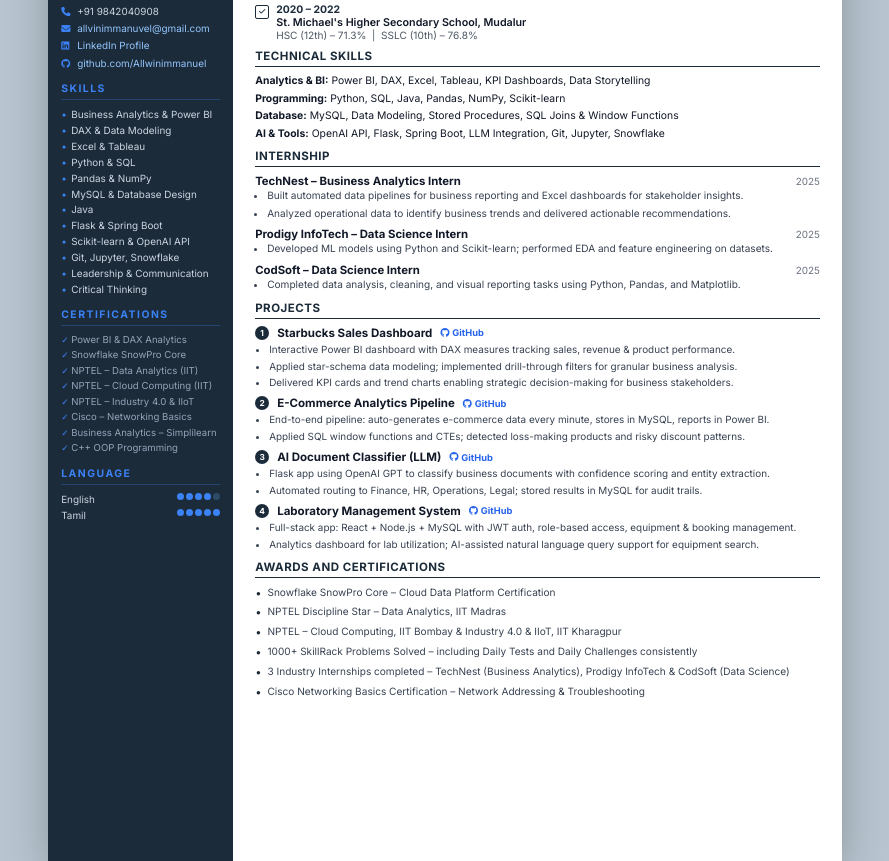
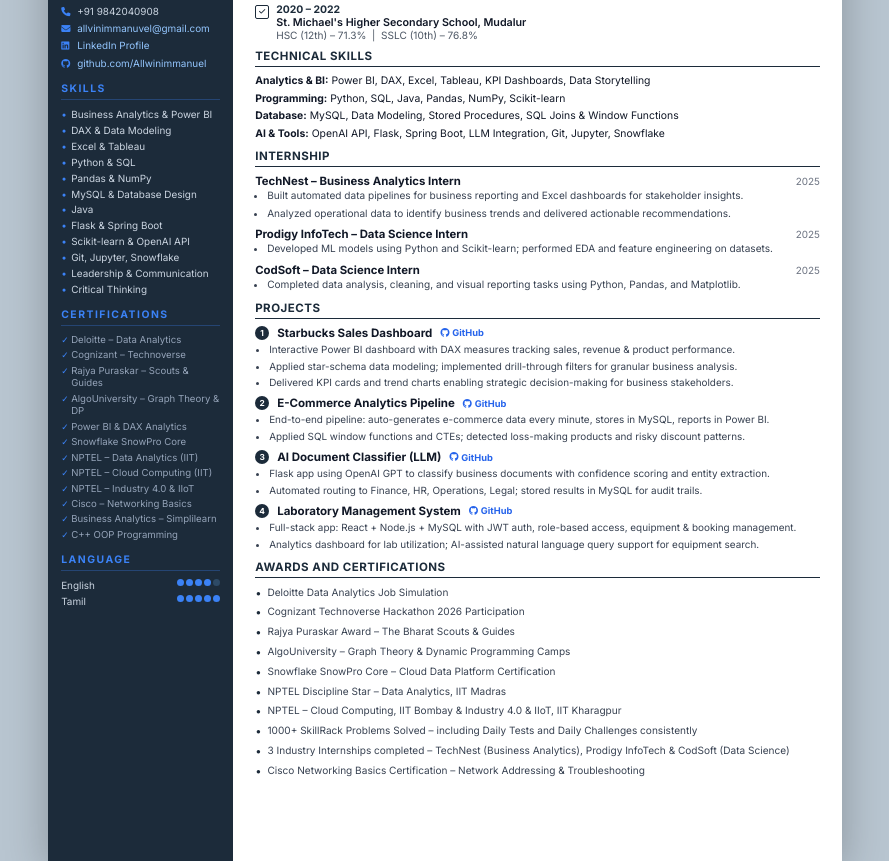
Before and after one commit to Allwinimmanuel/portfolio, a plain HTML site: page resume.html in a window 1280 px wide. Shown: the part 323-1184 px from the top of the page, without its empty margins (195-1084 px from the left). Drawn offline with Linux system fonts and the light colour scheme.

Commit message:
Update resume.html with new certificates

```diff
--- a/resume.html
+++ b/resume.html
@@ -217,6 +217,10 @@
       <div class="sk-item">Critical Thinking</div>
 
       <div class="s-hd">Certifications</div>
+      <div class="cert-l">Deloitte – Data Analytics</div>
+      <div class="cert-l">Cognizant – Technoverse</div>
+      <div class="cert-l">Rajya Puraskar – Scouts &amp; Guides</div>
+      <div class="cert-l">AlgoUniversity – Graph Theory &amp; DP</div>
       <div class="cert-l">Power BI &amp; DAX Analytics</div>
       <div class="cert-l">Snowflake SnowPro Core</div>
       <div class="cert-l">NPTEL – Data Analytics (IIT)</div>
@@ -340,6 +344,10 @@
 
     <div class="sec">
       <div class="sec-t">Awards and Certifications</div>
+      <div class="ach-item">Deloitte Data Analytics Job Simulation</div>
+      <div class="ach-item">Cognizant Technoverse Hackathon 2026 Participation</div>
+      <div class="ach-item">Rajya Puraskar Award – The Bharat Scouts &amp; Guides</div>
+      <div class="ach-item">AlgoUniversity – Graph Theory &amp; Dynamic Programming Camps</div>
       <div class="ach-item">Snowflake SnowPro Core – Cloud Data Platform Certification</div>
       <div class="ach-item">NPTEL Discipline Star – Data Analytics, IIT Madras</div>
       <div class="ach-item">NPTEL – Cloud Computing, IIT Bombay &amp; Industry 4.0 &amp; IIoT, IIT Kharagpur</div>
```
